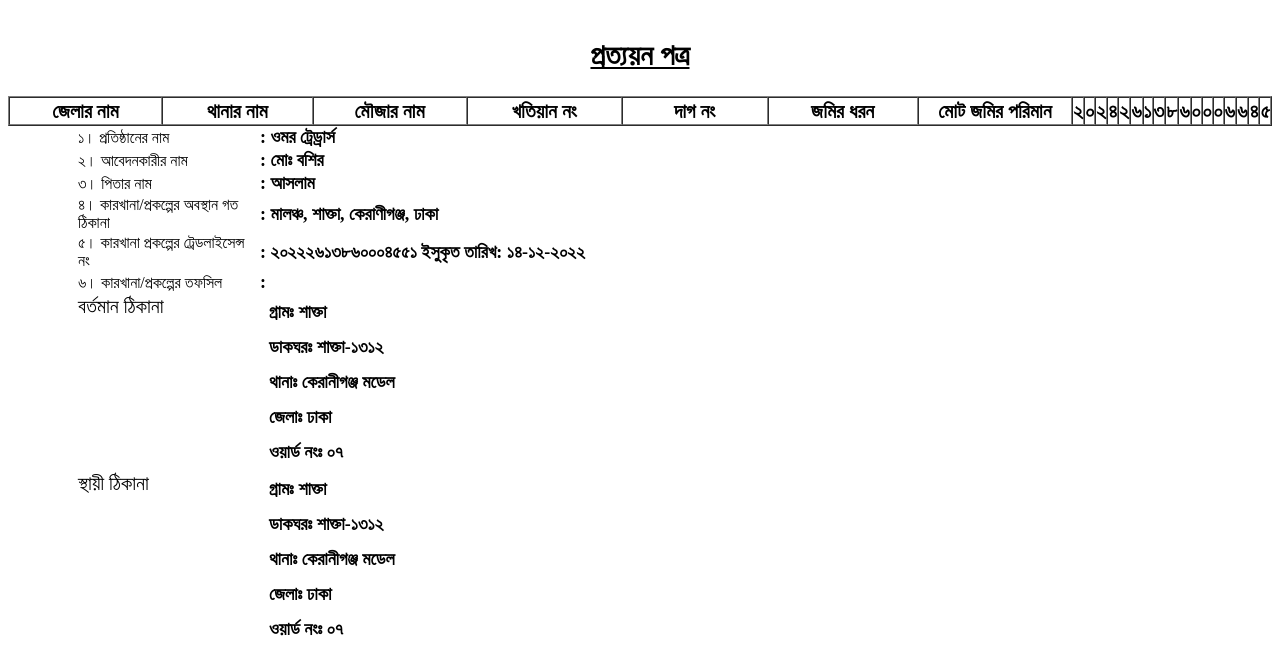
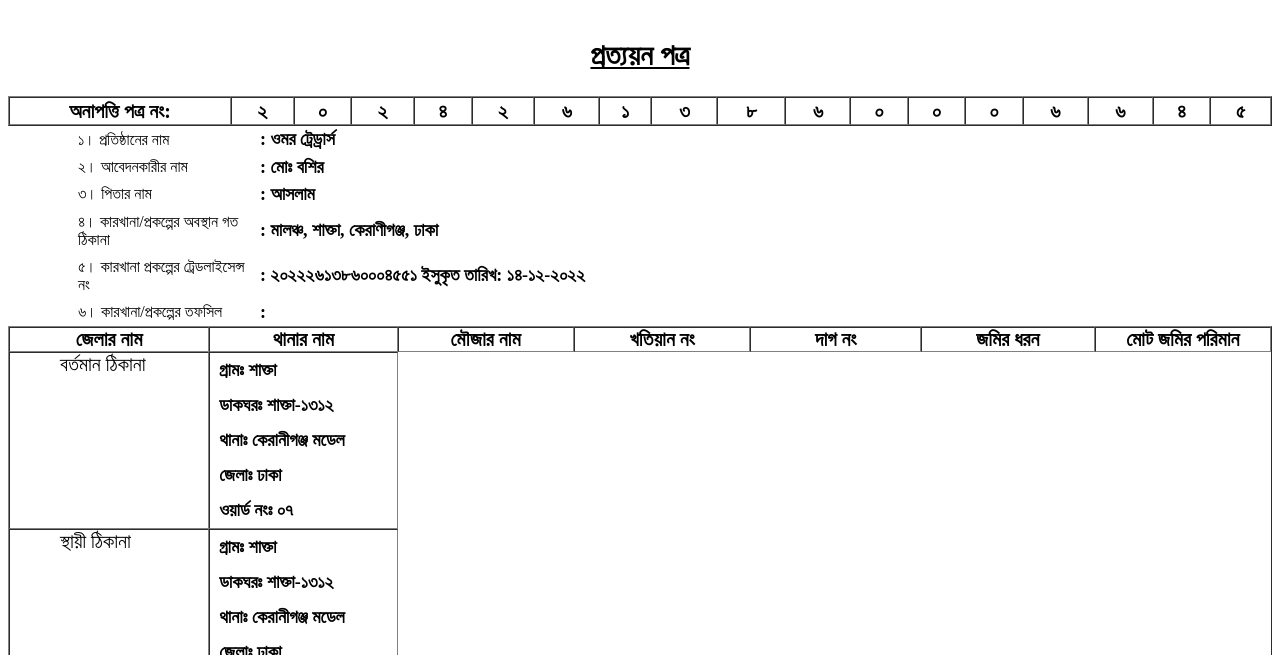
Before and after one commit to Saktaup/index.php-onlinetrack-onananosonod_jachai-id-1e1de0ee40c1b7abe91a19b850af72f, a plain HTML site: page index.html in a window 1280 px wide. Shown: the part 131-786 px from the top of the page. Drawn offline with Linux system fonts and the light colour scheme.

Commit message:
Update index.html

```diff
--- a/index.html
+++ b/index.html
@@ -31,14 +31,7 @@
 			<table border=1 style=" height:30px; width:100%" cellpadding="0" cellspacing="0">
 				<tr>
 
-					<td style="width:220px; text-align:center; font-size:20px; font-weight:bold;">জেলার নাম</td>
-					<td style="width:220px; text-align:center; font-size:20px; font-weight:bold;">থানার নাম</td>
-					<td style="width:220px; text-align:center; font-size:20px; font-weight:bold;">মৌজার নাম</td>
-					<td style="width:220px; text-align:center; font-size:20px; font-weight:bold;">খতিয়ান নং</td>
-					<td style="width:220px; text-align:center; font-size:20px; font-weight:bold;">দাগ নং</td>
-					<td style="width:220px; text-align:center; font-size:20px; font-weight:bold;">জমির ধরন</td>
-					<td style="width:220px; text-align:center; font-size:20px; font-weight:bold;">মোট জমির পরিমান</td>
-
+					<td style="width:220px; text-align:center; font-size:20px; font-weight:bold;">অনাপত্তি পত্র নং:</td>
 
 					<td style="text-align:center; font-weight:bold; font-size:20px;">২</td>
 
@@ -109,6 +102,21 @@
 						<td  style="font-size:16px;padding-left:50px; ">৬। কারখানা/প্রকল্পের তফসিল</td>
 						<td><font style="font-size:18px;  font-weight:bold;">:  </font></td>
 					</tr>
+							</tr>
+		 </table>
+
+		 <div id="sonod_number">
+
+			<table border=1 style=" height:30px; width:100%" cellpadding="0" cellspacing="0">
+				<tr>
+
+					<td style="width:220px; text-align:center; font-size:20px; font-weight:bold;">জেলার নাম</td>
+					<td style="width:220px; text-align:center; font-size:20px; font-weight:bold;">থানার নাম</td>
+					<td style="width:220px; text-align:center; font-size:20px; font-weight:bold;">মৌজার নাম</td>
+					<td style="width:220px; text-align:center; font-size:20px; font-weight:bold;">খতিয়ান নং</td>
+					<td style="width:220px; text-align:center; font-size:20px; font-weight:bold;">দাগ নং</td>
+					<td style="width:220px; text-align:center; font-size:20px; font-weight:bold;">জমির ধরন</td>
+					<td style="width:220px; text-align:center; font-size:20px; font-weight:bold;">মোট জমির পরিমান</td>
 					</tr>
 					</tr>
 					</tr>
```
